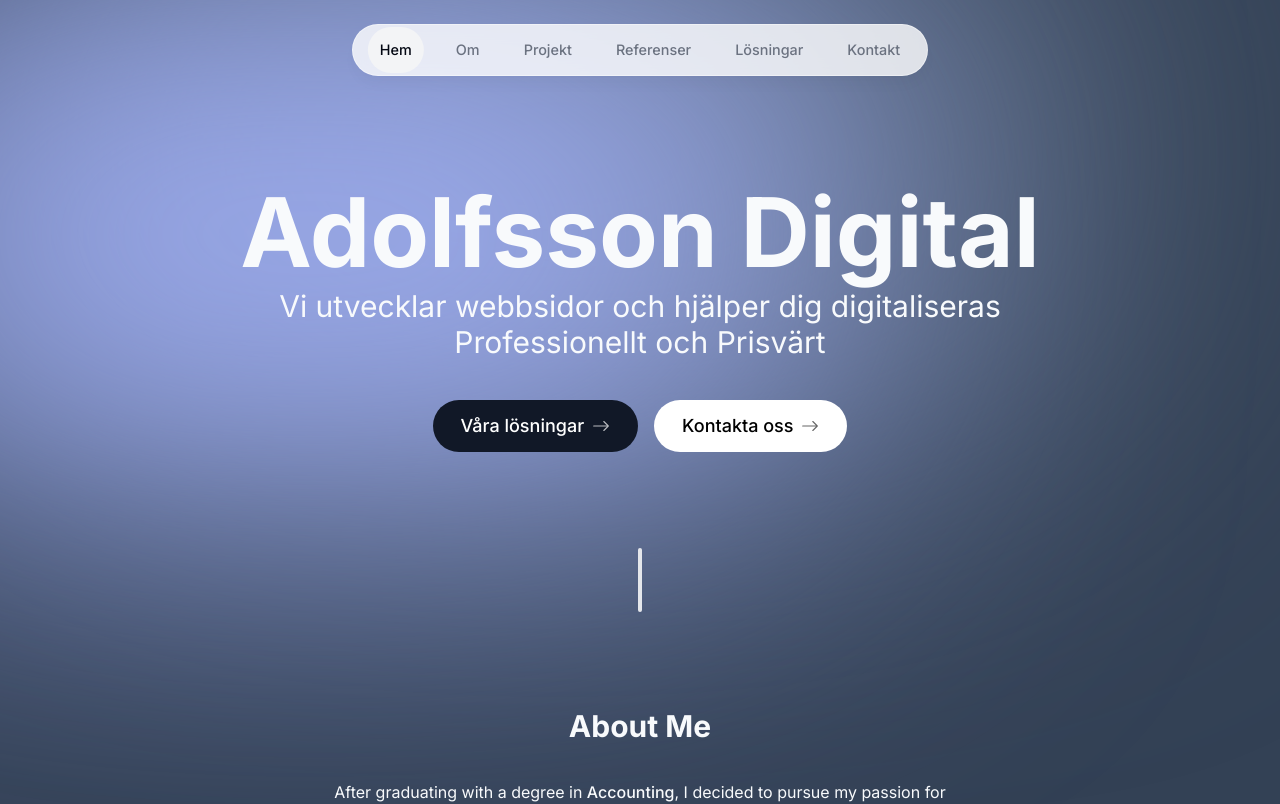
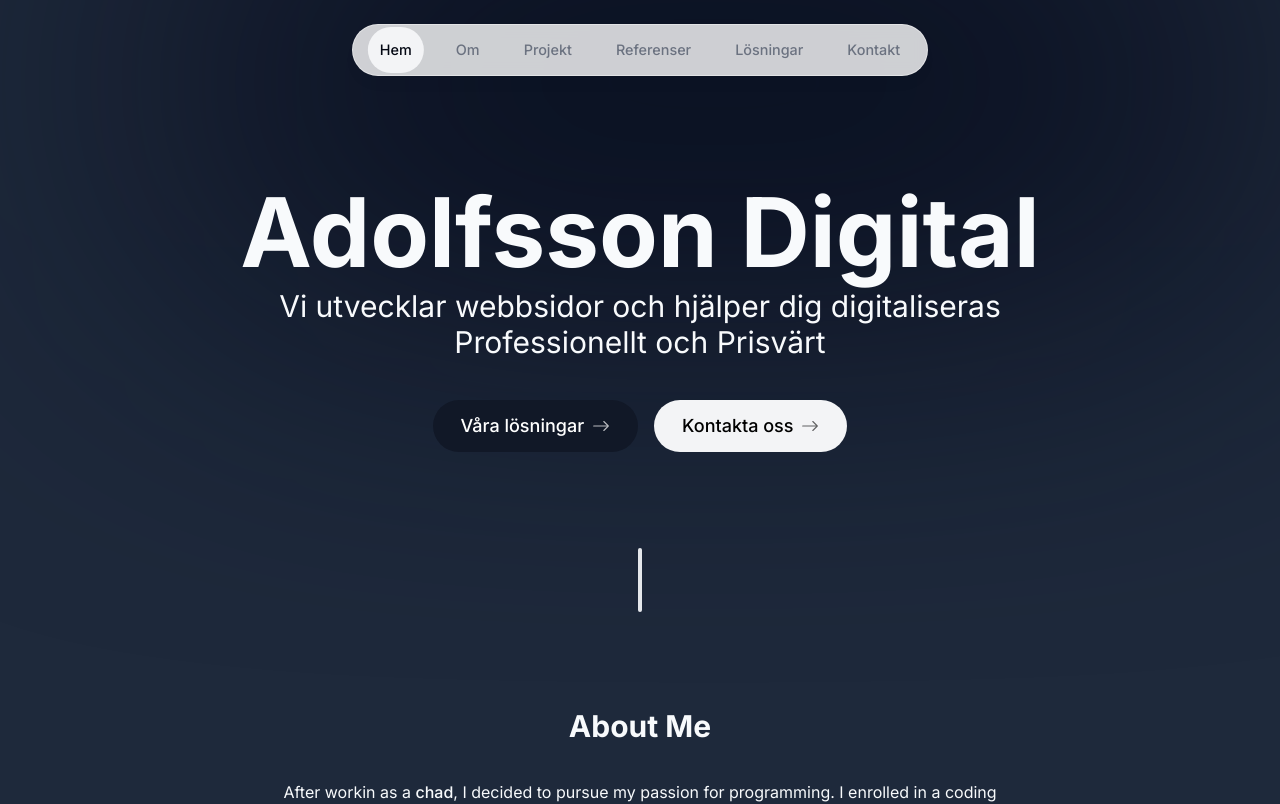
Before and after one commit to adolfssonjames/adolfssondev-app, a Next.js app: page / in a window 1280 px wide. Shown: the top 804 px of the page. Built offline with nearby package versions, Linux system fonts and the light colour scheme.

Commit message:
updated colors

```diff
--- a/src/app/layout.tsx
+++ b/src/app/layout.tsx
@@ -19,10 +19,10 @@ export default function RootLayout({
   return (
     <html lang="en">
       <body
-        className={`${inter.className} bg-slate-700 text-slate-50 relative h-[5000px] pt-28 sm:pt-36`}
+        className={`${inter.className} bg-slate-800 text-slate-50 relative h-[5000px] pt-28 sm:pt-36`}
       >
-        <div className="bg-slate-500 absolute top-[-6rem] -z-10 right-[11rem] h-[31.25rem] w-[31.25rem] rounded-full blur-[10rem] sm:w-[68.75rem]"></div>
-        <div className="bg-indigo-300 absolute top-[-1rem] -z-10 left-[-35rem] h-[31.25rem] w-[50rem] rounded-full blur-[10rem] sm:w-[68.75rem] md:left-[-33rem] lg:left-[-28rem] xl:left-[-15rem] 2xl:left-[-5rem]"></div>
+        <div className="bg-slate-950 absolute top-[-6rem] -z-10 right-[1rem] h-[22.25rem] w-[31.25rem] rounded-full blur-[10rem] sm:w-[68.75rem]"></div>
+        {/* <div className="bg-indigo-950 absolute top-[-1rem] -z-10 left-[-35rem] h-[31.25rem] w-[50rem] rounded-full blur-[rem] sm:w-[68.75rem] md:left-[-33rem] lg:left-[-28rem] xl:left-[-15rem] 2xl:left-[-5rem]"></div> */}
         <ActiveSectionContextProvider>
           <Header />
           {children}
--- a/src/components/about.tsx
+++ b/src/components/about.tsx
@@ -13,9 +13,9 @@ export default function About() {
     >
       <SectionHeading> about me</SectionHeading>
       <p className="mb-3">
-        After graduating with a degree in{" "}
-        <span className="font-medium">Accounting</span>, I decided to pursue my
-        passion for programming. I enrolled in a coding bootcamp and learned{" "}
+        After workin as a <span className="font-medium">chad</span>, I decided
+        to pursue my passion for programming. I enrolled in a coding bootcamp
+        and learned{" "}
         <span className="font-medium">full-stack web development</span>.{" "}
         <span className="italic">My favorite part of programming</span> is the
         problem-solving aspect. I <span className="underline">love</span> the
--- a/src/components/intro.tsx
+++ b/src/components/intro.tsx
@@ -51,14 +51,14 @@ export default function Intro() {
       >
         <Link
           href="#Contact"
-          className=" group bg-gray-900 text-white px-7 py-3 flex items-center gap-2 rounded-full outline-none focus:scale-110 hover:scale-110 hover:bg-gray-950 active:scale-105 transition "
+          className=" group bg-gray-900 text-white px-7 py-3 flex items-center gap-2 rounded-full outline-none focus:scale-110 hover:scale-110 hover:bg-slate-700 active:scale-105 transition "
         >
           Våra lösningar{" "}
           <BsArrowRight className="opacity-70 group-hover:translate-x-1 transition" />
         </Link>
         <a
           href=""
-          className="group bg-white text-black px-7 py-3 flex items-center gap-2 rounded-full outline-none focus:scale-110 hover:scale-110 active:scale-105 transition "
+          className="group bg-gray-100 text-black px-7 py-3 flex items-center gap-2 rounded-full outline-none focus:scale-110 hover:scale-110 hover:bg-white active:scale-105 transition "
         >
           Kontakta oss
           <BsArrowRight className="opacity-60 group-hover:translate-x-1 transition" />
```
